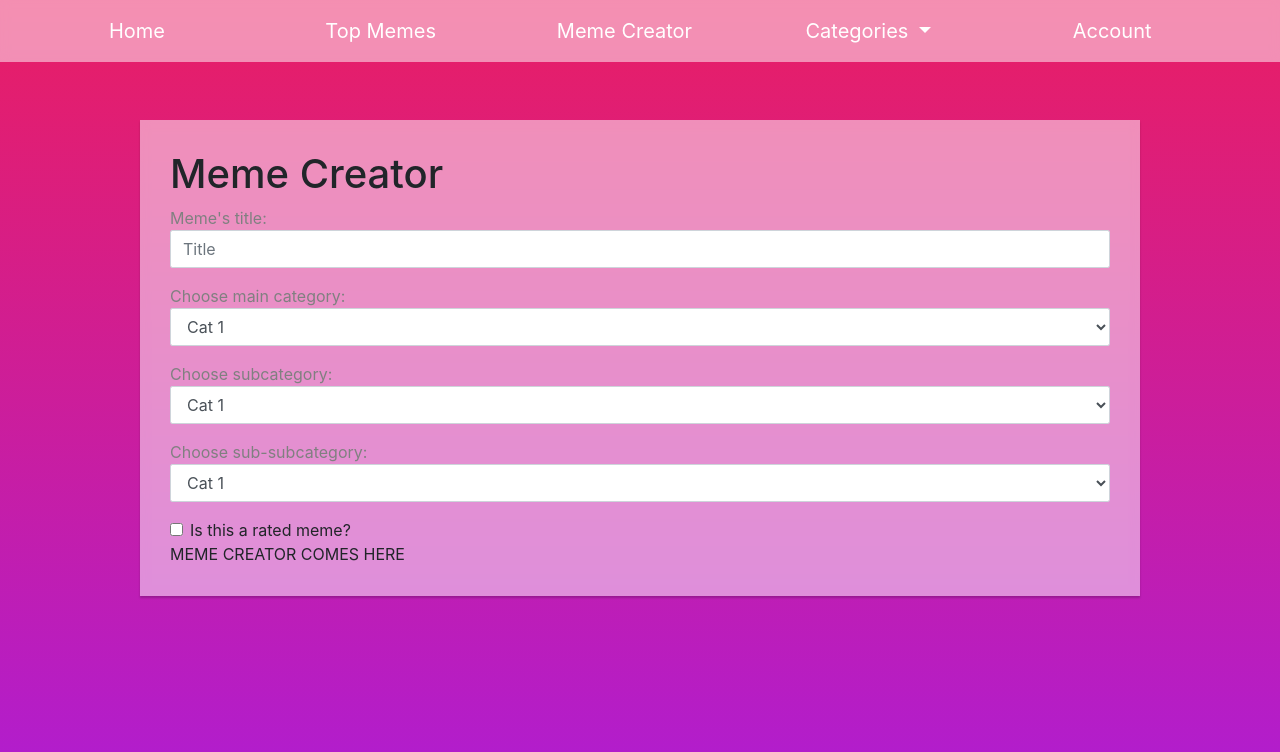
After one commit to AmazonPriime/WAD2-Meme-Review, a Django app: page /meme_app/meme_creator in a window 1280 px wide. The commit adds this page. Shown: the top 752 px of the page. Run offline with Django 3.2, Linux system fonts and the light colour scheme; some libraries are stand-ins or nearby versions.

Commit message:
All templates done, some minor styling needed

```diff
--- a/meme_review/meme_app/urls.py
+++ b/meme_review/meme_app/urls.py
@@ -13,4 +13,5 @@ urlpatterns = [
         path('account_home', views.account_home, name='account_home'),
         path('category', views.category, name='category'),
         path('meme', views.meme, name='meme'),
+        path('meme_creator', views.meme_creator, name='meme_creator'),
 ]
--- a/meme_review/meme_app/views.py
+++ b/meme_review/meme_app/views.py
@@ -24,3 +24,6 @@ def category(request):
 
 def meme(request):
     return render(request, 'meme_app/meme.html')
+
+def meme_creator(request):
+    return render(request, 'meme_app/memecreator.html')
--- a/meme_review/static/css/style.css
+++ b/meme_review/static/css/style.css
@@ -47,13 +47,6 @@ figure{
 		border: none;
 }
 
-.fpwb{
-	background-color: gray;
-}
-
-.loginb{
-	background-color: green;
-}
 
 .fullLength{
 	width: 100%;
--- a/meme_review/templates/meme_app/base.html
+++ b/meme_review/templates/meme_app/base.html
@@ -25,7 +25,7 @@
 						<a class="nav-link main-item" href="{% url 'meme_app:top_memes' %}">Top Memes</a>
 					</li>
 					<li class="nav-item col">
-						<a class="nav-link main-item" href="#">Meme Creator</a>
+						<a class="nav-link main-item" href="{% url 'meme_app:meme_creator'%}">Meme Creator</a>
 					</li>
 					<li  class="nav-item dropdown col">
 						<a class="nav-link dropdown-toggle main-item" id="categDropDown" href="#" data-toggle="dropdown">
--- a/meme_review/templates/meme_app/login.html
+++ b/meme_review/templates/meme_app/login.html
@@ -15,17 +15,17 @@
 		<input type="password" class="form-control" placeholder="Password" required>
 		</div>
 		<div class="form-group">
-			<button type="submit" class="btn btn-primary btn-block loginb">Log in</button>
+			<button type="submit" class="btn btn-success btn-block">Log in</button>
 		</div>
 		<div class = "form-group">
-			<button class="btn btn-primary btn-block fpwb">Forgot Password</button>
+			<button class="btn btn-danger btn-block">Forgot Password</button>
 		</div>
 	</form>
 </div>
 
 <div class="form fade-in narrow-form">
 		<div class = "form-group">
-			<a class="btn btn-primary btn-block fpwb" href="{% url 'meme_app:register' %}">New User? Create Account!</a>
+			<a class="btn btn-primary btn-block" href="{% url 'meme_app:register' %}">New User? Create Account!</a>
 		</div>
 <div>
 
--- /dev/null
+++ b/meme_review/templates/meme_app/memecreator.html
@@ -0,0 +1,54 @@
+{% extends 'meme_app/base.html' %}
+{% load static %}
+{% block title_block %}
+	Homepage
+{% endblock %}
+
+{% block body_block%}
+
+
+<div class = "form wide-form fade-in">
+		<h1>Meme Creator</h1>
+		<form>
+			 <div class="form-group">
+				<p id="regPageText">Meme's title:</p>
+				<input type="text" class="form-control" placeholder="Title" required>
+			</div>
+			<div class="form-group">
+				<p id="regPageText">Choose main category:</p>
+				<select class="form-control">
+					<option>Cat 1</option>
+					<option>Cat 2</option>
+					<option>Cat 3</option>
+					<option>Cat 4</option>
+				</select>
+			</div>
+			<div class="form-group">
+				<p id="regPageText">Choose  subcategory:</p>
+				<select class="form-control">
+					<option>Cat 1</option>
+					<option>Cat 2</option>
+					<option>Cat 3</option>
+					<option>Cat 4</option>
+				</select>
+			</div>
+			<div class="form-group">
+				<p id="regPageText">Choose  sub-subcategory:</p>
+				<select class="form-control">
+					<option>Cat 1</option>
+					<option>Cat 2</option>
+					<option>Cat 3</option>
+					<option>Cat 4</option>
+				</select>
+			</div>
+			<div class = "form-check">
+			 <input class="form-check-input" type="checkbox" value = "" id="isOver18" enabled>
+			 <label class = "form-check-label" for="isOver18">
+				Is this a rated meme?
+			 </label>
+			</div>
+			MEME CREATOR COMES HERE
+		</form>
+</div>
+
+{%endblock%}
--- a/meme_review/templates/meme_app/register.html
+++ b/meme_review/templates/meme_app/register.html
@@ -50,7 +50,7 @@
 			<input type="password" class="form-control" placeholder="Repeat password" required>
 		</div>
 		<div class="form-group">
-			<button type="submit" class="btn btn-primary btn-block loginb">Register</button>
+			<button type="submit" class="btn btn-success btn-block">Register</button>
 		</div>
 	</form>
 </div>
```
Also changed, not shown: meme_review/templates/meme_app/meme.html (+4 -4 lines).
